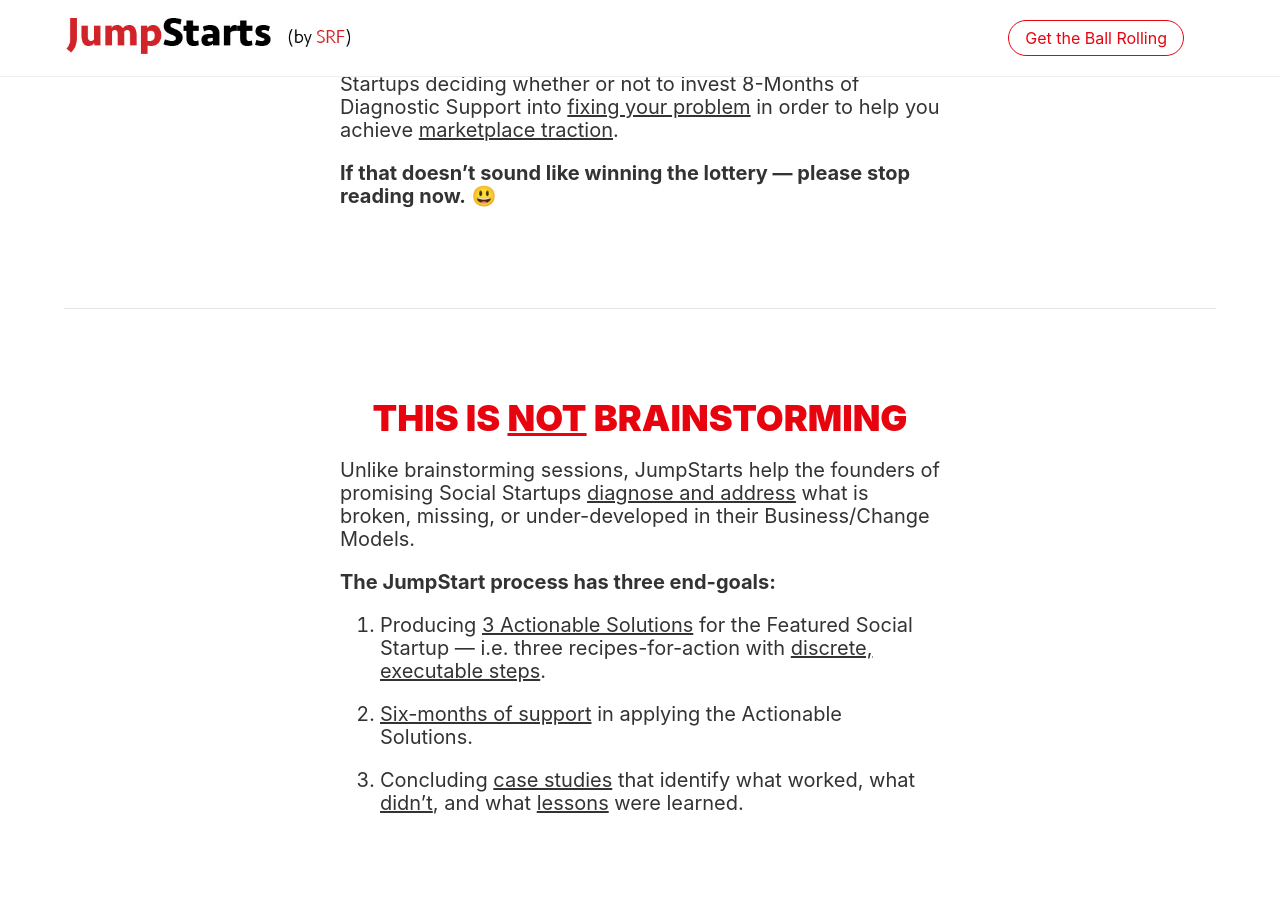
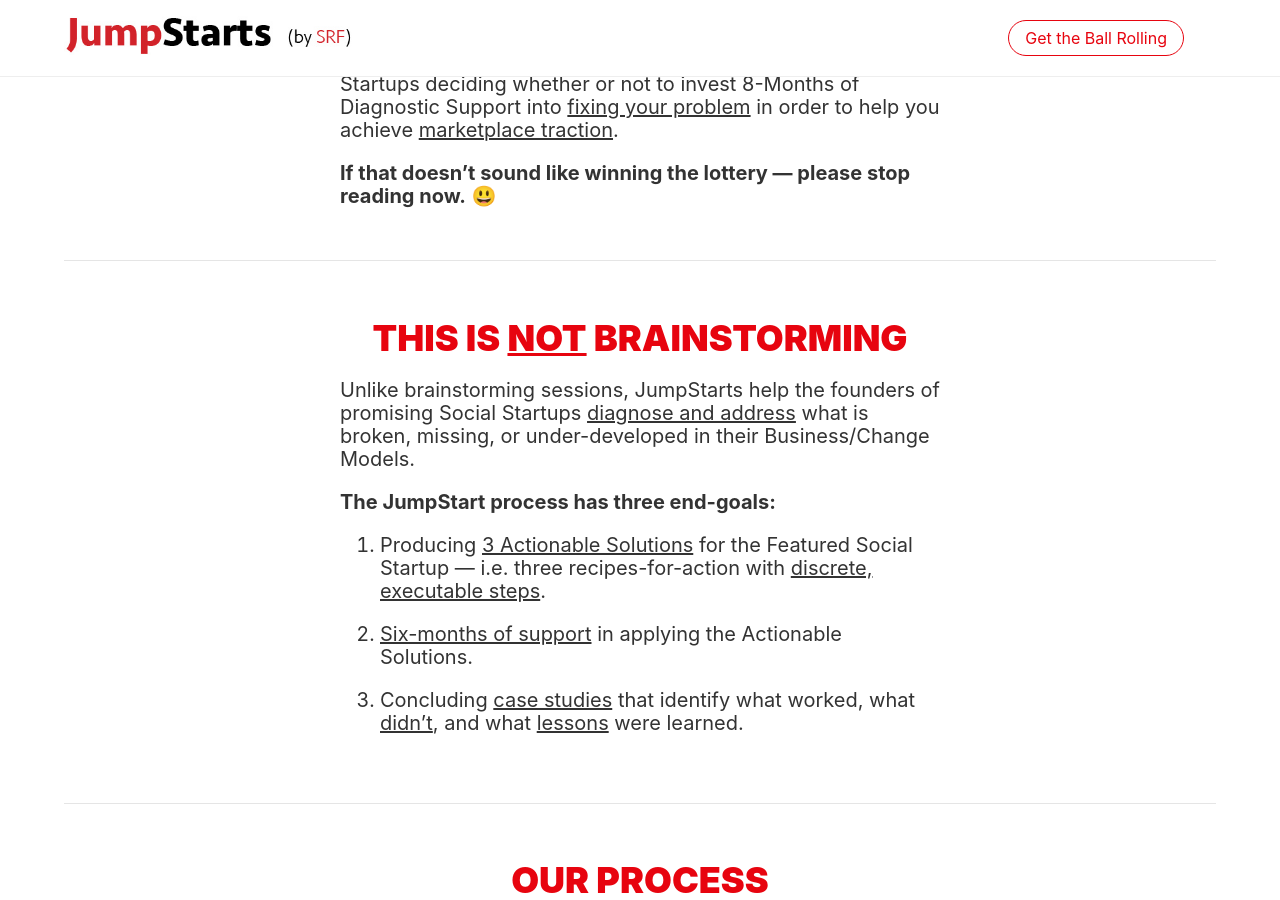
Before and after one commit to aaronergreen/jumpstarts, a Jekyll site: the page built from index.html, in a window 1280 px wide and 900 px high, scrolled down 880 px. Built offline with Jekyll 4.4.1, drawn with Linux system fonts in a browser that asks for light colours.

Commit message:
white space 7

```diff
--- a/_layouts/home.html
+++ b/_layouts/home.html
@@ -11,8 +11,8 @@
 
   {% assign data = site.about | sort: 'order' %}
   {% for object in data  %}
-    <div id="{{ object.slug }}" class="{% if forloop.index == 1  %}pb3 {% else  %}pv5 {% endif %}bb b--black-10 cf">
-      <div class="tc pb5">
+    <div id="{{ object.slug }}" class="{% if forloop.index == 1  %}pb3 {% else  %}pv4 {% endif %}bb b--black-10 cf">
+      <div class="tc pb3">
         <h1 class="f2 fw9 mb0 dark-red ttu">
           {{ object.title | markdownify | remove: '<p>' | remove: '</p>'  }}
         </h1>
```
